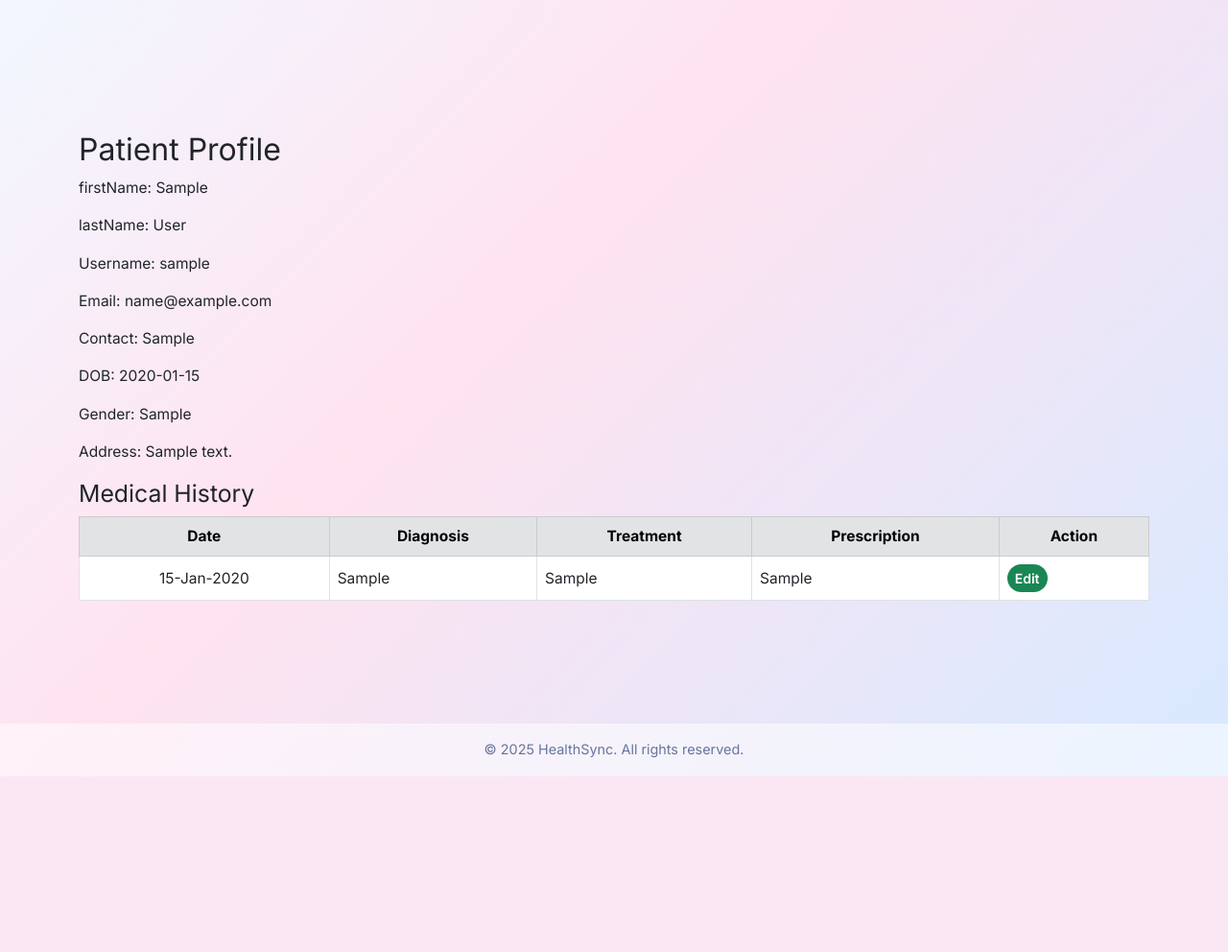
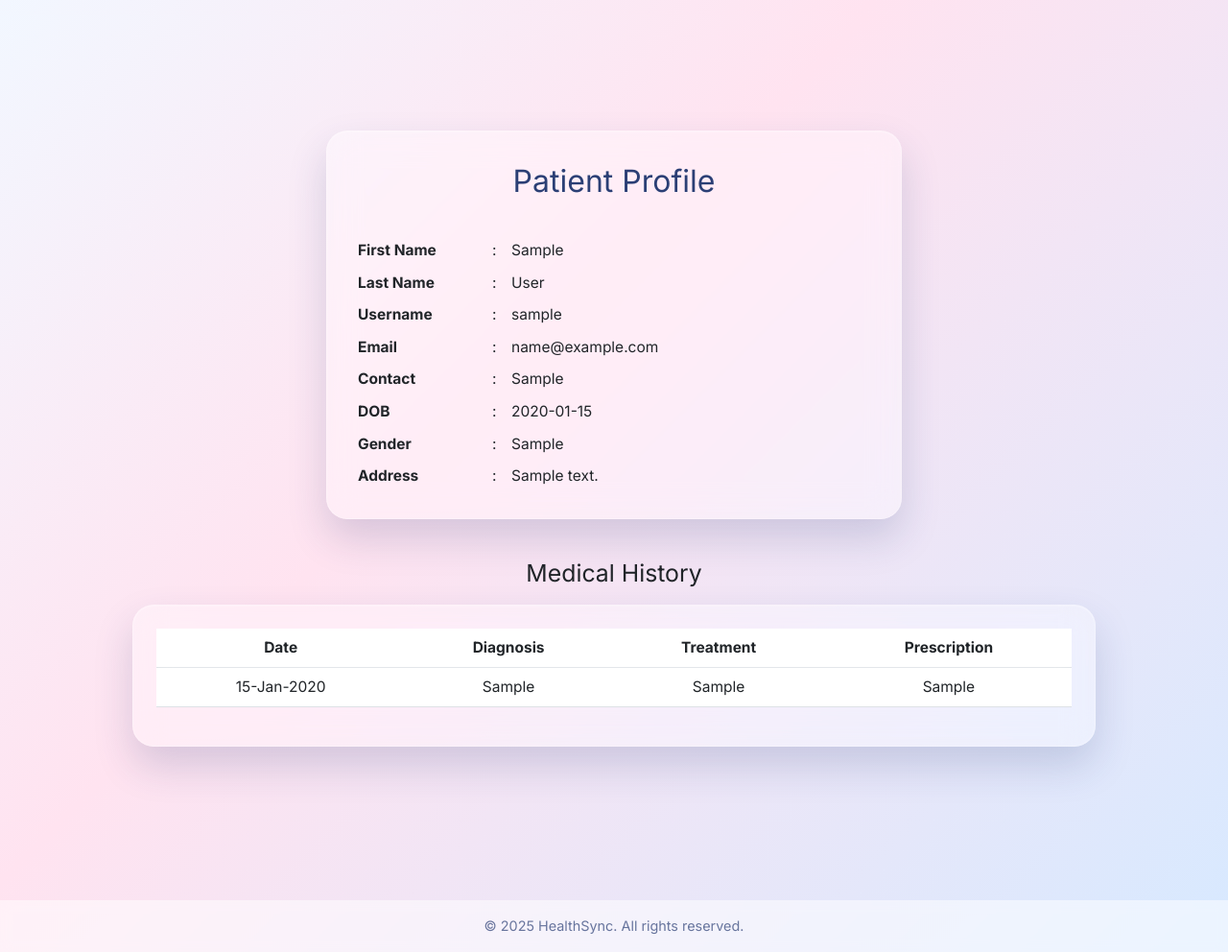
Before and after one commit to 23f3001438/hospital-management-sys, a Flask app: page /view_patient_profile/1 in a window 1280 px wide. Shown: the whole page at 96% size. Before the commit the page ends 809 px from the top, so only its background shows below. Run offline with Flask 3, Linux system fonts and the light colour scheme; tables that the repository leaves empty hold one stand-in row (values such as "Sample post").

Commit message:
style(patient profile): wrap medical history table in card and align with glass UI theme

```diff
--- a/templates/patient_profile.html
+++ b/templates/patient_profile.html
@@ -4,43 +4,49 @@
 {% block content %}
 {% block home_button %}{% endblock %}
 
-  <h1>Patient Profile</h1>
-  <p>firstName: {{ patient.first_name }}</p>
-  <p>lastName: {{ patient.last_name }}</p>
-  <p>Username: {{ patient.username }}</p>
-  <p>Email: {{ patient.email }}</p>
-  <p>Contact: {{ patient.contact }}</p>
-  <p>DOB: {{ patient.dob }}</p>
-  <p>Gender: {{ patient.gender }}</p>
-  <p>Address: {{ patient.address }}</p>
+<div class="card" style="max-width: 600px; margin: 0 auto 2.5rem; padding: 2rem;">
+    <h1 style="text-align:center;">Patient Profile</h1>
 
-    <h2>Medical History</h2>
+    <div style="display:grid; grid-template-columns: 140px 20px auto; row-gap: 0.6rem; margin-top: 1.5rem;">
+        <strong>First Name</strong><span>:</span><span>{{ patient.first_name }}</span>
+        <strong>Last Name</strong><span>:</span><span>{{ patient.last_name }}</span>
+        <strong>Username</strong><span>:</span><span>{{ patient.username }}</span>
+        <strong>Email</strong><span>:</span><span>{{ patient.email }}</span>
+        <strong>Contact</strong><span>:</span><span>{{ patient.contact }}</span>
+        <strong>DOB</strong><span>:</span><span>{{ patient.dob }}</span>
+        <strong>Gender</strong><span>:</span><span>{{ patient.gender }}</span>
+        <strong>Address</strong><span>:</span><span>{{ patient.address }}</span>
+    </div>
+</div>
+
+
+    <h2 style="text-align:center; margin-bottom: 1rem;">Medical History</h2>
     {% if patient.medical_records %}
+    <div class="card" style="max-width: 90%; margin: 0 auto 3rem; padding: 1.5rem;">
         <div class="table-responsive">
-        <table class="table table-bordered table-hover align-middle">
-            <thead class="table-secondary text-center">
-                <tr>
+            <table class="table align-middle text-center" style="background: transparent;">
+                <thead style="background: rgba(255,255,255,0.45);
+    backdrop-filter: blur(8px);">
+                    <tr background: rgba(255,255,255,0.25);>
                         <th>Date</th>
                         <th>Diagnosis</th>
                         <th>Treatment</th>
                         <th>Prescription</th>
-                    <th>Action</th>
+
                     </tr>
                 </thead>
                 <tbody>
                     {% for record in patient.medical_records %}
-                <tr>
+                    <tr background: rgba(255,255,255,0.25);>
                         <td class="text-center">{{ record.date.strftime('%d-%b-%Y') }}</td>
-                    <td>{{ record.diagnosis or '-' }}</td>
-                    <td>{{ record.treatment or '-' }}</td>
-                    <td>{{ record.prescription or '-' }}</td>
-                    <td>
-                        <a href="{{ url_for('record_details', appointment_id=record.appointment_id) }}" class="btn btn-sm btn-success">Edit</a>
-                    </td>
+                        <td class="text-center">{{ record.diagnosis or '-' }}</td>
+                        <td class="text-center">{{ record.treatment or '-' }}</td>
+                        <td class="text-center">{{ record.prescription or '-' }}</td>
                     </tr>
                     {% endfor %}
                 </tbody>
             </table>
+        </div>
     </div>
     {% else %}
     <p>No medical records available for this patient.</p>
```
Lines whose indentation alone changed are shown as unchanged.
